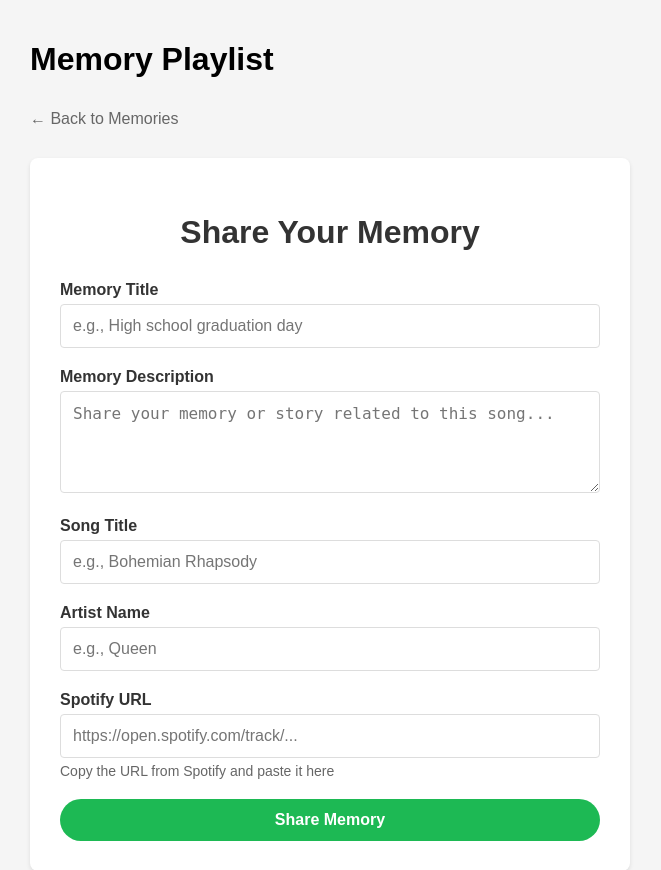
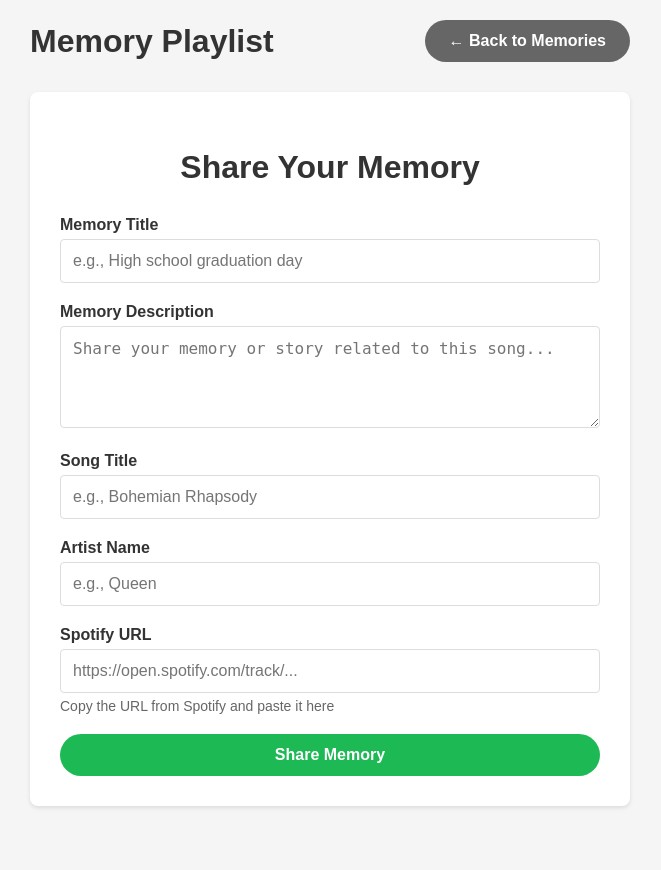
Before and after one commit to aw03yhnn/memory_playlist, a Django app: page /memories/create/ in a window 1280 px wide. Shown: the top 870 px of the page, without its empty margins (310-971 px from the left). After the commit the page ends 808 px from the top, so only its background shows below. Run offline with Django 4.2, Linux system fonts and the light colour scheme.

Commit message:
Add navigation button to form page

```diff
--- a/memolog/templates/memolog/memory_form.html
+++ b/memolog/templates/memolog/memory_form.html
@@ -12,6 +12,24 @@
             margin: 0 auto;
             padding: 20px;
             background-color: #f5f5f5;
+        }
+        .header {
+            display: flex;
+            justify-content: space-between;
+            align-items: center;
+            margin-bottom: 30px;
+        }
+        .back-btn {
+            background: #666;
+            color: white;
+            padding: 12px 24px;
+            text-decoration: none;
+            border-radius: 25px;
+            font-weight: bold;
+            transition: background-color 0.3s;
+        }
+        .back-btn:hover {
+            background: #555;
         }
         .form-container {
             background: white;
@@ -66,16 +84,6 @@
         .submit-btn:hover {
             background: #1ed760;
         }
-        .back-link {
-            display: inline-block;
-            color: #666;
-            text-decoration: none;
-            margin-bottom: 20px;
-            padding: 10px 0;
-        }
-        .back-link:hover {
-            color: #333;
-        }
         .error-message {
             color: #dc3545;
             font-size: 14px;
@@ -86,13 +94,18 @@
             font-size: 14px;
             margin-top: 5px;
         }
+        h1 {
+            color: #333;
+            margin: 0;
+        }
     </style>
 </head>
 <body>
-    <h1>Memory Playlist</h1>
-
-    <!-- 一覧ページに戻るリンク -->
-    <a href="{% url 'memolog:memory_list' %}" class="back-link">← Back to Memories</a>
+    <!-- ヘッダー部分 -->
+    <div class="header">
+        <h1>Memory Playlist</h1>
+        <a href="{% url 'memolog:memory_list' %}" class="back-btn">← Back to Memories</a>
+    </div>
 
     <!-- フォームコンテナ -->
     <div class="form-container">
```
